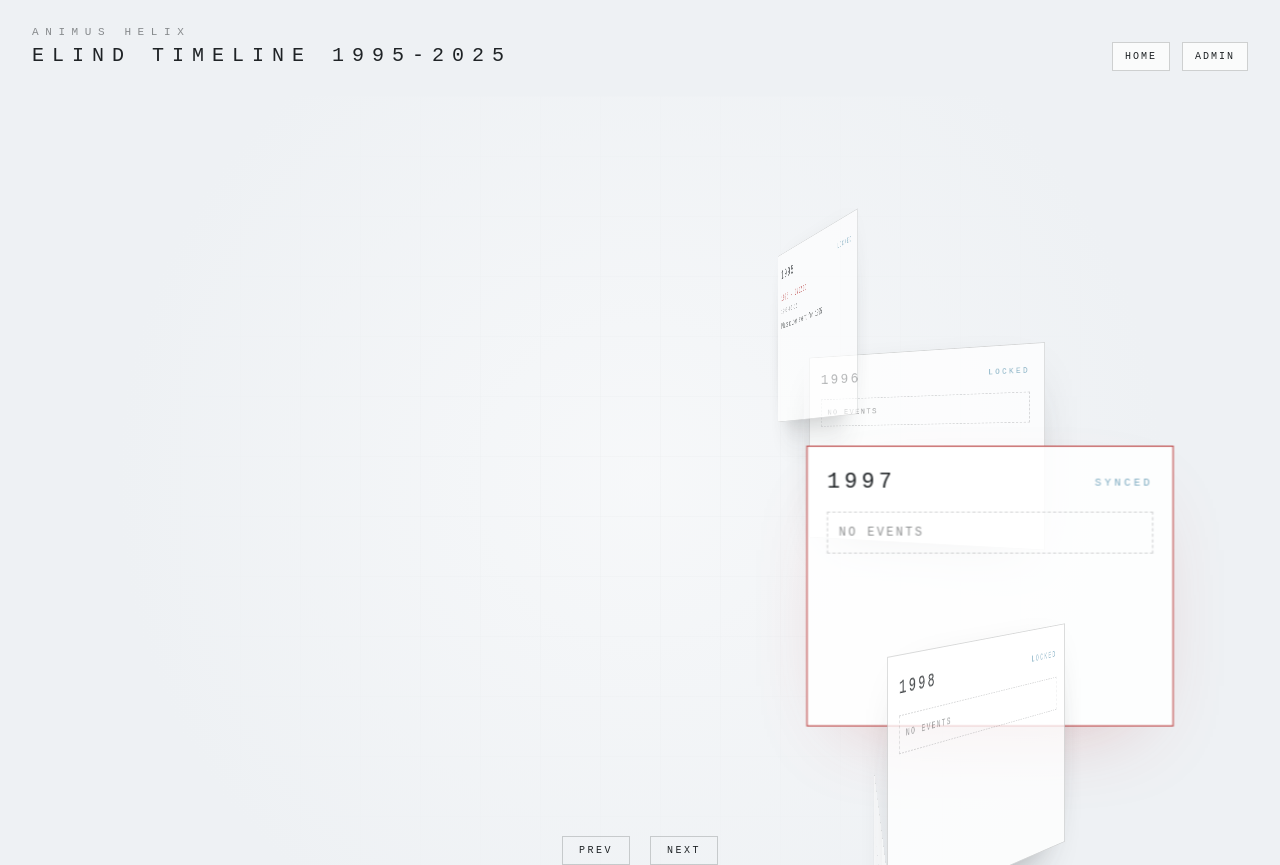
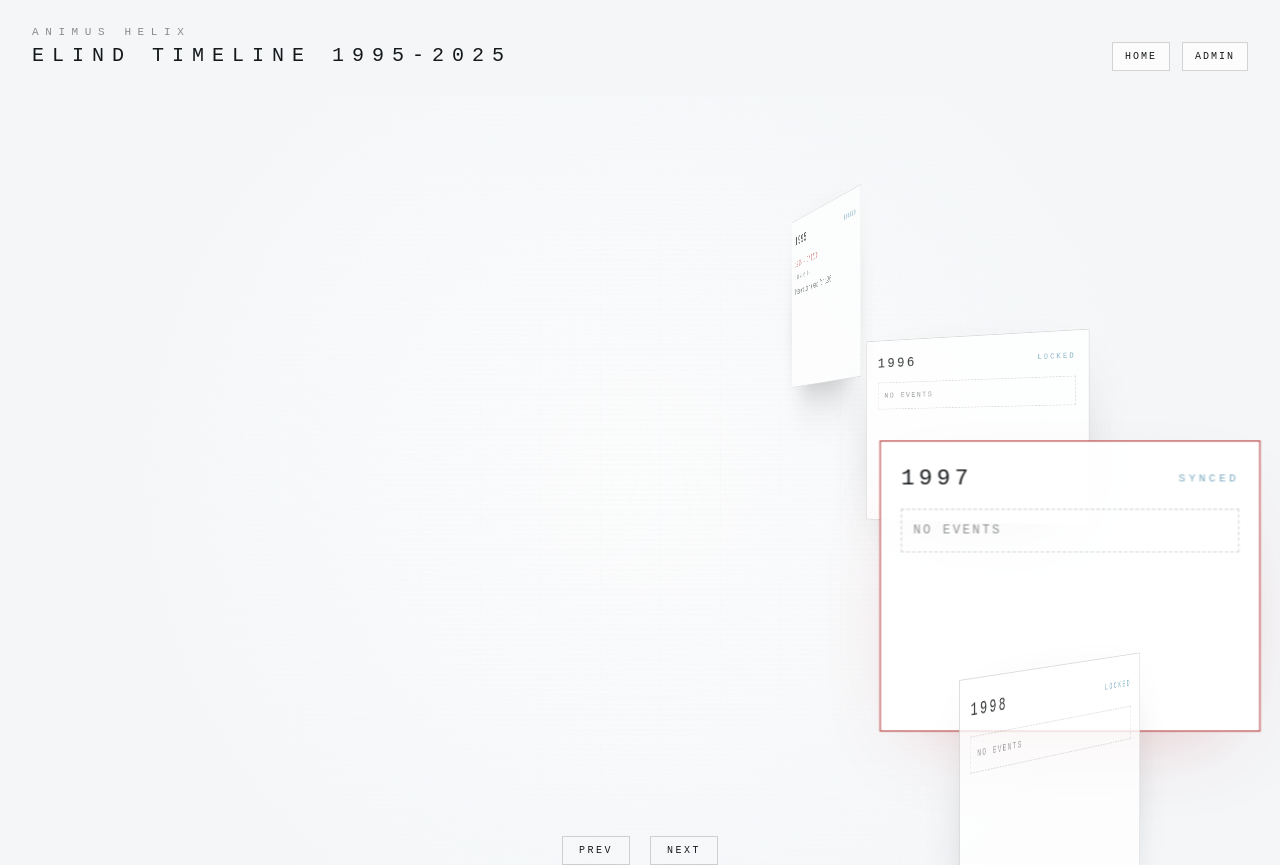
Before and after one commit to Elindslmn/3LEtimeline, a React (Vite) app: page / in a window 1280 px wide. Built offline with nearby package versions, Linux system fonts and the light colour scheme.

Commit message:
Enhance helix depth and overlay

```diff
--- a/src/components/Timeline.tsx
+++ b/src/components/Timeline.tsx
@@ -27,6 +27,7 @@ export default function Timeline({events}: {events: EventItem[]}) {
   }, [events])
 
   const [activeIndex, setActiveIndex] = useState(0)
+  const [selectedIndex, setSelectedIndex] = useState<number | null>(null)
   const hasYears = years.length > 0
 
   useEffect(() => {
@@ -37,16 +38,20 @@ export default function Timeline({events}: {events: EventItem[]}) {
   }, [activeIndex, years.length])
 
   useEffect(() => {
-    if (years.length === 0) return
-    const timer = setInterval(() => {
+    if (years.length === 0 || selectedIndex !== null) return
+    const speeds = [1600, 2200, 2800, 1900]
+    const delay = speeds[activeIndex % speeds.length]
+    const timer = setTimeout(() => {
       setActiveIndex(prev => (prev + 1) % years.length)
-    }, 2000)
-    return () => clearInterval(timer)
-  }, [years.length])
+    }, delay)
+    return () => clearTimeout(timer)
+  }, [activeIndex, selectedIndex, years.length])
 
   return (
     <div className="helix-shell">
       <div className="helix-grid" />
+      <div className="helix-fog" />
+      <div className="helix-scanlines" />
       <div className="helix-vignette" />
       <div className="helix-stage">
         <div className="helix-scene">
@@ -60,25 +65,30 @@ export default function Timeline({events}: {events: EventItem[]}) {
               if (Math.abs(diff) > 6) return null
               const angle = diff * 40
               const angleRad = (angle * Math.PI) / 180
-              const radius = 180
-              const spacing = 140
+              const radius = 260
+              const spacing = 160
               const x = Math.cos(angleRad) * radius
               const y = diff * spacing
               const z = Math.sin(angleRad) * radius
-              const scale = diff === 0 ? 1.08 : 0.82
+              const scale = diff === 0 ? 1.12 : 0.8
               const opacity = Math.max(0.12, 1 - Math.abs(diff) * 0.15)
+              const isSelected = selectedIndex === index
+              const zoom = isSelected ? 1.18 : 1
 
               return (
                 <div
                   key={year}
                   className="helix-node"
                   style={{
-                    transform: `translate3d(${x}px, ${y}px, ${z}px) rotateY(${angle}deg) scale(${scale})`,
+                    transform: `translate3d(${x}px, ${y}px, ${z}px) rotateY(${angle}deg) scale(${scale * zoom})`,
                     opacity
                   }}
-                  onClick={() => setActiveIndex(index)}
+                  onClick={() => {
+                    setActiveIndex(index)
+                    setSelectedIndex(index)
+                  }}
                 >
-                  <div className={`helix-card ${diff === 0 ? 'is-active' : ''}`}>
+                  <div className={`helix-card ${diff === 0 ? 'is-active' : ''} ${isSelected ? 'is-selected' : ''}`}>
                     <div className="helix-card-header">
                       <span className="helix-year">{year}</span>
                       <span className="helix-status">{diff === 0 ? 'SYNCED' : 'LOCKED'}</span>
@@ -107,6 +117,25 @@ export default function Timeline({events}: {events: EventItem[]}) {
         <button disabled={!hasYears} onClick={() => setActiveIndex(Math.max(0, activeIndex - 1))}>PREV</button>
         <button disabled={!hasYears} onClick={() => setActiveIndex(Math.min(years.length - 1, activeIndex + 1))}>NEXT</button>
       </div>
+      {selectedIndex !== null && years[selectedIndex] !== undefined && (
+        <div className="helix-overlay" onClick={() => setSelectedIndex(null)}>
+          <div className="helix-overlay-panel" onClick={(e) => e.stopPropagation()}>
+            <div className="helix-overlay-header">
+              <span className="helix-year">{years[selectedIndex]}</span>
+              <button className="helix-close" onClick={() => setSelectedIndex(null)}>CLOSE</button>
+            </div>
+            <div className="helix-overlay-body">
+              {(eventsByYear.get(years[selectedIndex]) ?? []).map(ev => (
+                <div key={ev.id} className="helix-event">
+                  <div className="helix-event-title">{ev.title}</div>
+                  {ev.date && <div className="helix-event-date">{ev.date}</div>}
+                  {ev.description && <p className="helix-event-desc">{ev.description}</p>}
+                </div>
+              ))}
+            </div>
+          </div>
+        </div>
+      )}
     </div>
   )
 }
--- a/src/styles.css
+++ b/src/styles.css
@@ -3,12 +3,12 @@
 @tailwind utilities;
 
 :root {
-  --ink: #1f2326;
-  --bg: #eef1f4;
-  --grid: rgba(31, 35, 38, 0.06);
-  --panel: rgba(255, 255, 255, 0.88);
-  --line: rgba(31, 35, 38, 0.2);
-  --accent: #b63838;
+  --ink: #16191b;
+  --bg: #f4f6f8;
+  --grid: rgba(22, 25, 27, 0.05);
+  --panel: rgba(255, 255, 255, 0.92);
+  --line: rgba(22, 25, 27, 0.18);
+  --accent: #b63a3a;
   --accent-2: #7aa9bf;
 }
 
@@ -93,6 +93,34 @@ body {
   opacity: 0.6;
 }
 
+.helix-fog {
+  position: absolute;
+  inset: 0;
+  background:
+    radial-gradient(circle at 30% 20%, rgba(255, 255, 255, 0.85), transparent 55%),
+    radial-gradient(circle at 70% 70%, rgba(255, 255, 255, 0.7), transparent 60%),
+    radial-gradient(circle at 10% 80%, rgba(255, 255, 255, 0.6), transparent 60%);
+  opacity: 0.7;
+  filter: blur(2px);
+  pointer-events: none;
+}
+
+.helix-scanlines {
+  position: absolute;
+  inset: 0;
+  background: repeating-linear-gradient(
+    to bottom,
+    rgba(22, 25, 27, 0.08) 0px,
+    rgba(22, 25, 27, 0.08) 1px,
+    transparent 1px,
+    transparent 5px
+  );
+  opacity: 0.35;
+  mix-blend-mode: multiply;
+  pointer-events: none;
+  animation: scan-shift 8s linear infinite;
+}
+
 .helix-vignette {
   position: absolute;
   inset: 0;
@@ -112,7 +140,7 @@ body {
 }
 
 .helix-scene {
-  perspective: 1100px;
+  perspective: 1500px;
   width: 100%;
   height: 100%;
   display: flex;
@@ -142,13 +170,19 @@ body {
   border: 1px solid var(--line);
   background: var(--panel);
   padding: 18px;
-  box-shadow: 0 25px 70px -45px rgba(31, 35, 38, 0.8);
+  box-shadow: 0 35px 90px -55px rgba(22, 25, 27, 0.75);
   transition: border-color 300ms ease, box-shadow 300ms ease;
 }
 
 .helix-card.is-active {
   border-color: var(--accent);
   box-shadow: 0 30px 80px -40px rgba(182, 56, 56, 0.35);
+}
+
+.helix-card.is-selected {
+  border-color: var(--accent);
+  box-shadow: 0 40px 110px -50px rgba(182, 56, 56, 0.45);
+  transform: scale(1.02);
 }
 
 .helix-card-header {
@@ -233,6 +267,52 @@ body {
   cursor: not-allowed;
 }
 
+.helix-overlay {
+  position: fixed;
+  inset: 0;
+  background: rgba(244, 246, 248, 0.85);
+  display: flex;
+  align-items: center;
+  justify-content: center;
+  z-index: 50;
+}
+
+.helix-overlay-panel {
+  width: min(900px, 92vw);
+  max-height: 80vh;
+  overflow: auto;
+  border: 1px solid var(--line);
+  background: rgba(255, 255, 255, 0.95);
+  padding: 24px;
+  box-shadow: 0 40px 120px -60px rgba(22, 25, 27, 0.7);
+}
+
+.helix-overlay-header {
+  display: flex;
+  align-items: center;
+  justify-content: space-between;
+  margin-bottom: 16px;
+}
+
+.helix-overlay-body {
+  display: grid;
+  gap: 16px;
+}
+
+.helix-close {
+  border: 1px solid var(--line);
+  padding: 6px 12px;
+  text-transform: uppercase;
+  letter-spacing: 0.25em;
+  font-size: 10px;
+  background: transparent;
+}
+
+@keyframes scan-shift {
+  0% { transform: translateY(0); }
+  100% { transform: translateY(12px); }
+}
+
 @media (max-width: 900px) {
   .app-header {
     flex-direction: column;
@@ -240,7 +320,7 @@ body {
   }
 
   .helix-stage {
-    height: 620px;
+    height: 640px;
   }
 
   .helix-card {
```
